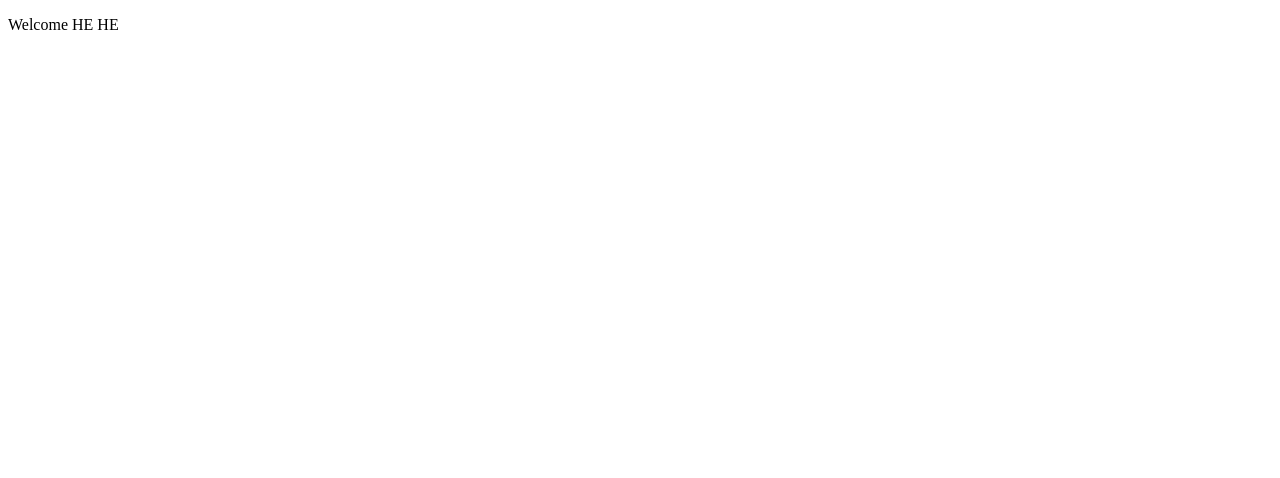
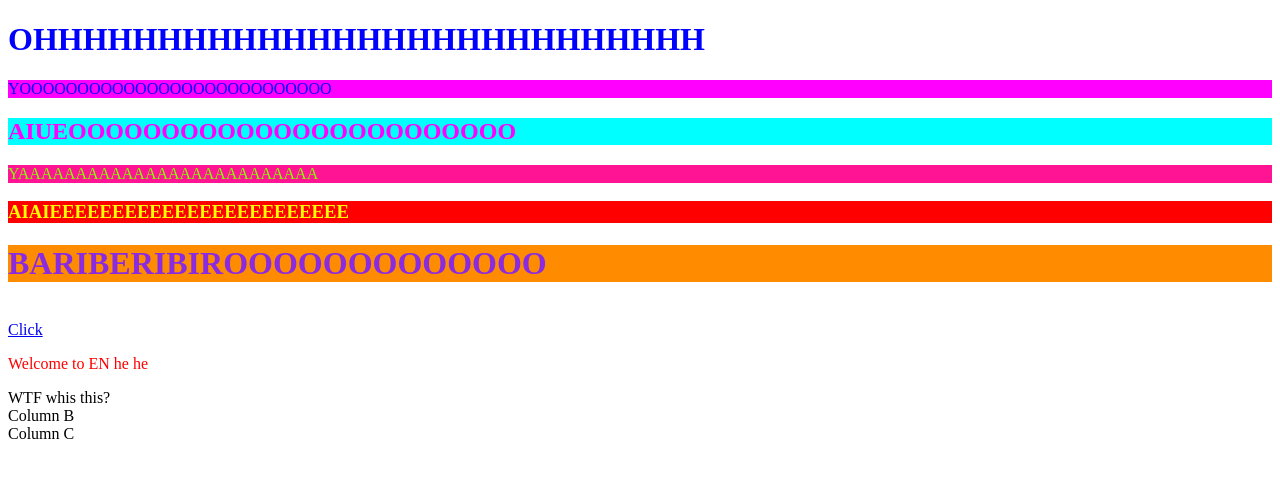
Before and after one commit to Luckjiang321/Luckjiang321.github.io, a plain HTML site: page index.html in a window 1280 px wide. Drawn offline with nearby package versions, Linux system fonts and the light colour scheme.

Commit message:
luckjiang321HBD

```diff
--- a/index.html
+++ b/index.html
@@ -2,9 +2,74 @@
 <html lang="en">
 <head>
     <meta charset="UTF-8">
-    <title>Sirius</title>
+    <title>DAZZ CRAZY</title>
+    <style>
+        h1 {
+            color: blue;
+        }
+
+        /* for class*/
+        .card1 {
+            background: fuchsia;
+        }
+
+        .card2 {
+            background: deeppink;
+        }
+
+        .card3 {
+            background: red;
+        }
+
+        .card4 {
+            background: darkorange;
+        }
+
+        /* for id */
+        h2 {
+            background-color: aqua;
+        }
+    </style>
 </head>
 <body>
-<p>Welcome HE HE</p>
+<h1>OHHHHHHHHHHHHHHHHHHHHHHHHHHH</h1>
+<div class="card1" style="color: blue">
+    YOOOOOOOOOOOOOOOOOOOOOOOOOOO
+</div>
+<h2 style="color: magenta">AIUEOOOOOOOOOOOOOOOOOOOOOOOO</h2>
+<div class="card2" style="color: chartreuse">
+    YAAAAAAAAAAAAAAAAAAAAAAAAAA
+</div>
+<div class="card3">
+    <h3 style="color: yellow">AIAIEEEEEEEEEEEEEEEEEEEEEEEE</h3>
+</div>
+<div class="card4">
+    <h1 style="color: blueviolet">BARIBERIBIROOOOOOOOOOOOO</h1>
+</div>
+<br/>
+<a href="https://www.youtube.com/watch?v=wiX8oofW5B8">Click</a>
+<p style="color: red">Welcome to EN he he</p>
+</body>
+<body>
+
+<div class="container">
+    <div class="row">
+        <div class="col-xl-3 col-sm-6">
+            <div class="btn btn-lg btn-info">WTF whis this?</div>
+        </div>
+        <div class="col-xl-3 col-sm-6">
+            Column B
+        </div>
+        <div class="col-xl-8 col-sm-6">
+            Column C
+        </div>
+    </div>
+</div>
+
+<script src="https://cdn.jsdelivr.net/npm/bootstrap@5.1.1/dist/js/bootstrap.bundle.min.js"
+        integrity="sha384-/bQdsTh/da6pkI1MST/rWKFNjaCP5gBSY4sEBT38Q/9RBh9AH40zEOg7Hlq2THRZ"
+        crossorigin="anonymous"></script>
+</div>
+
 </body>
 </html>
```
